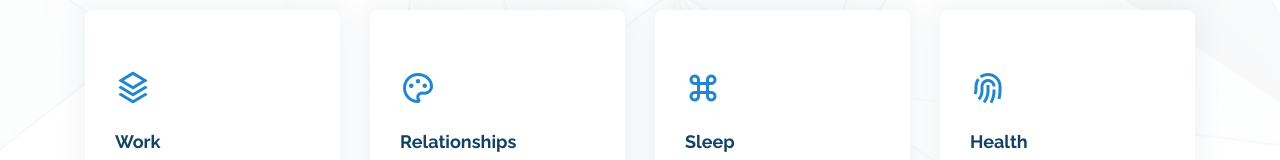
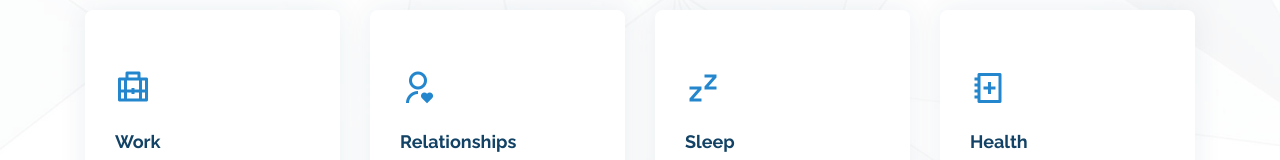
Before and after one commit to JennyNguyen756/Advice, a plain HTML site: page index.html in a window 1280 px wide. Shown: the part 437-597 px from the top of the page. Drawn offline with nearby package versions, Linux system fonts and the light colour scheme; animation ran at ten frames a second.

Commit message:
boxes logos changed

```diff
--- a/index.html
+++ b/index.html
@@ -97,7 +97,7 @@
       <div class="row icon-boxes">
         <div class="col-md-6 col-lg-3 d-flex align-items-stretch mb-5 mb-lg-0" data-aos="zoom-in" data-aos-delay="200">
           <div class="icon-box">
-            <div class="icon"><i class="ri-stack-line"></i></div>
+            <div class="icon"><i class="ri-briefcase-5-line"></i></div>
             <h4 class="title"><a href="">Work</a></h4>
             <p class="description">Get advice on how to deal with different problems related to your career or student life</p>
           </div>
@@ -105,7 +105,7 @@
 
         <div class="col-md-6 col-lg-3 d-flex align-items-stretch mb-5 mb-lg-0" data-aos="zoom-in" data-aos-delay="300">
           <div class="icon-box">
-            <div class="icon"><i class="ri-palette-line"></i></div>
+            <div class="icon"><i class="ri-user-heart-line"></i></div>
             <h4 class="title"><a href="">Relationships</a></h4>
             <p class="description">Get advice on how to deal with the different platonic and romantic relationships in your life</p>
           </div>
@@ -113,7 +113,7 @@
 
         <div class="col-md-6 col-lg-3 d-flex align-items-stretch mb-5 mb-lg-0" data-aos="zoom-in" data-aos-delay="400">
           <div class="icon-box">
-            <div class="icon"><i class="ri-command-line"></i></div>
+            <div class="icon"><i class="ri-zzz-fill"></i></div>
             <h4 class="title"><a href="">Sleep</a></h4>
             <p class="description">Get advice on how to better manage your sleep schedule</p>
           </div>
@@ -121,7 +121,7 @@
 
         <div class="col-md-6 col-lg-3 d-flex align-items-stretch mb-5 mb-lg-0" data-aos="zoom-in" data-aos-delay="500">
           <div class="icon-box">
-            <div class="icon"><i class="ri-fingerprint-line"></i></div>
+            <div class="icon"><i class="ri-health-book-line"></i></div>
             <h4 class="title"><a href="">Health</a></h4>
             <p class="description">Get advice on how to deal with different problems related to your health and fitness journey</p>
           </div>
```
